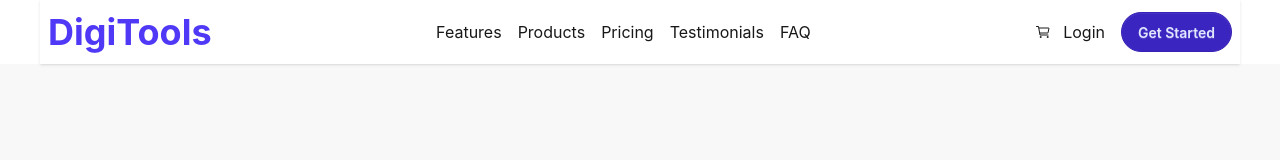
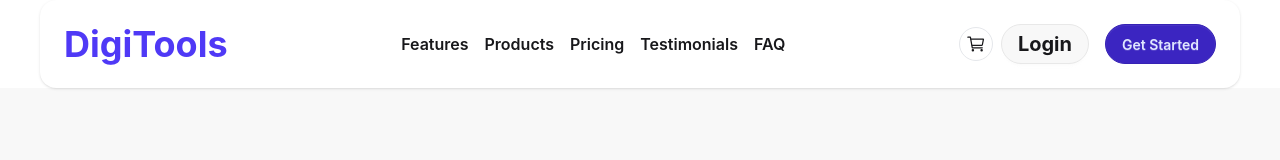
Before and after one commit to nasrullah-sheikh-noman/DigiTools, a React (Vite) app: page / in a window 1280 px wide. Shown: the top 160 px of the page. Built offline with nearby package versions, Linux system fonts and the light colour scheme.

Commit message:
add some design in navbar

```diff
--- a/src/App.jsx
+++ b/src/App.jsx
@@ -3,6 +3,7 @@ import Navbar from "./components/navbar/Navbar";
 import Hero from "./components/hero/Hero";
 import Activity from "./components/activity/Activity";
 import ToggoleButton from "./components/toggoleButton/ToggoleButton";
+import PremiumCard from "./components/premiumCard/PremiumCard";
 
 function App() {
   return (
@@ -11,6 +12,7 @@ function App() {
       <Hero/>
       <Activity/>
       <ToggoleButton/>
+      <PremiumCard/>
     </>
   );
 }
--- a/src/components/navbar/Navbar.jsx
+++ b/src/components/navbar/Navbar.jsx
@@ -4,24 +4,24 @@ import { IoCartOutline } from "react-icons/io5";
 const Navbar = () => {
   return (
     <div>
-      <div className="navbar bg-base-100 shadow-sm flex justify-between max-w-300 mx-auto">
+      <div className="navbar bg-base-100 shadow-sm flex justify-between max-w-300 mx-auto p-6 rounded-2xl">
           <div >
             <a className="text-[#4F39F6] font-bold text-4xl">DigiTools</a>
           </div>
           <div>
             <ul className="flex gap-4">
-              <li href="">Features</li>
-              <li href="">Products</li>
-              <li href="">Pricing</li>
-              <li href="">Testimonials</li>
-              <li href="">FAQ</li>
+              <li className="font-semibold " href="">Features</li>
+              <li className="font-semibold" href="">Products</li>
+              <li className="font-semibold" href="">Pricing</li>
+              <li className="font-semibold" href="">Testimonials</li>
+              <li className="font-semibold" href="">FAQ</li>
             </ul>
           </div>
           <div>
             <div className="flex justify-between items-center gap-4">
-              <span className="flex justify-between items-center gap-3">
-                <IoCartOutline />
-                Login
+              <span className=" flex text-xl font-bold justify-between items-center gap-2">
+                <div className="p-1.5 rounded-full border hover:cursor-pointer border-gray-200"><IoCartOutline /></div>
+                <button className="btn rounded-full text-xl font-bold">Login</button>
               </span>
               <button className="btn btn-active btn-primary rounded-full">
                 Get Started
--- /dev/null
+++ b/src/components/premiumCard/PremiumCard.jsx
@@ -0,0 +1,12 @@
+import React from 'react';
+
+const PremiumCard = () => {
+  return (
+    <div>
+      <h2>premium card</h2>
+
+    </div>
+  );
+};
+
+export default PremiumCard;
```
